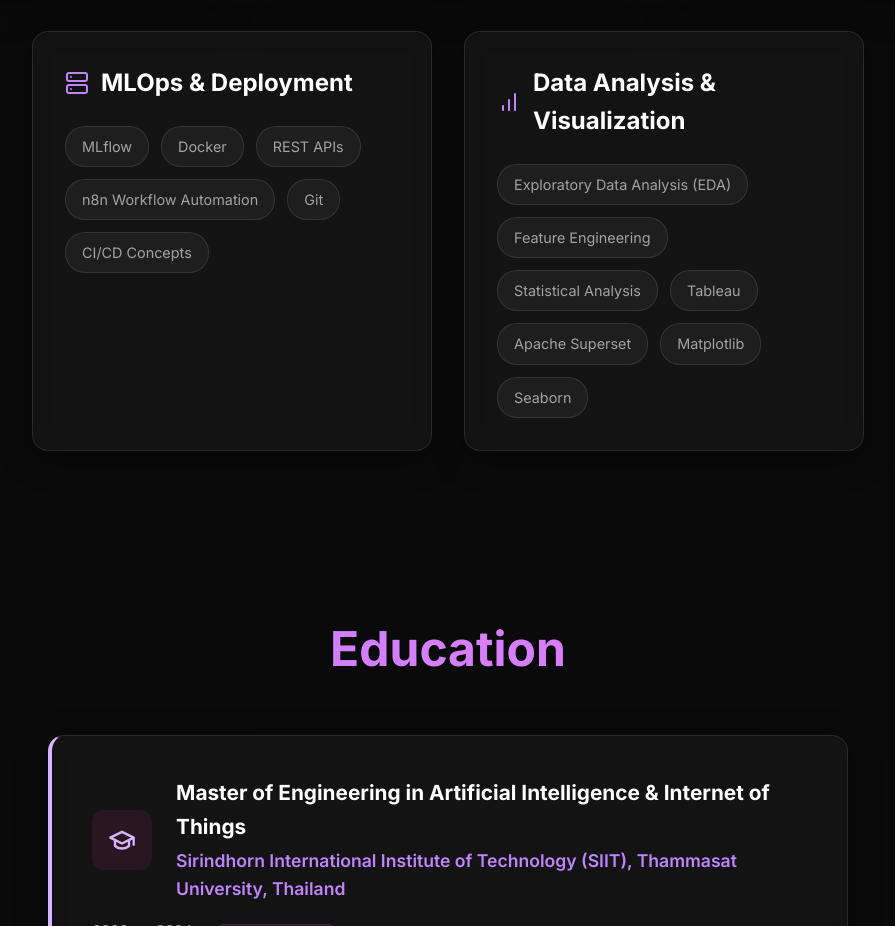
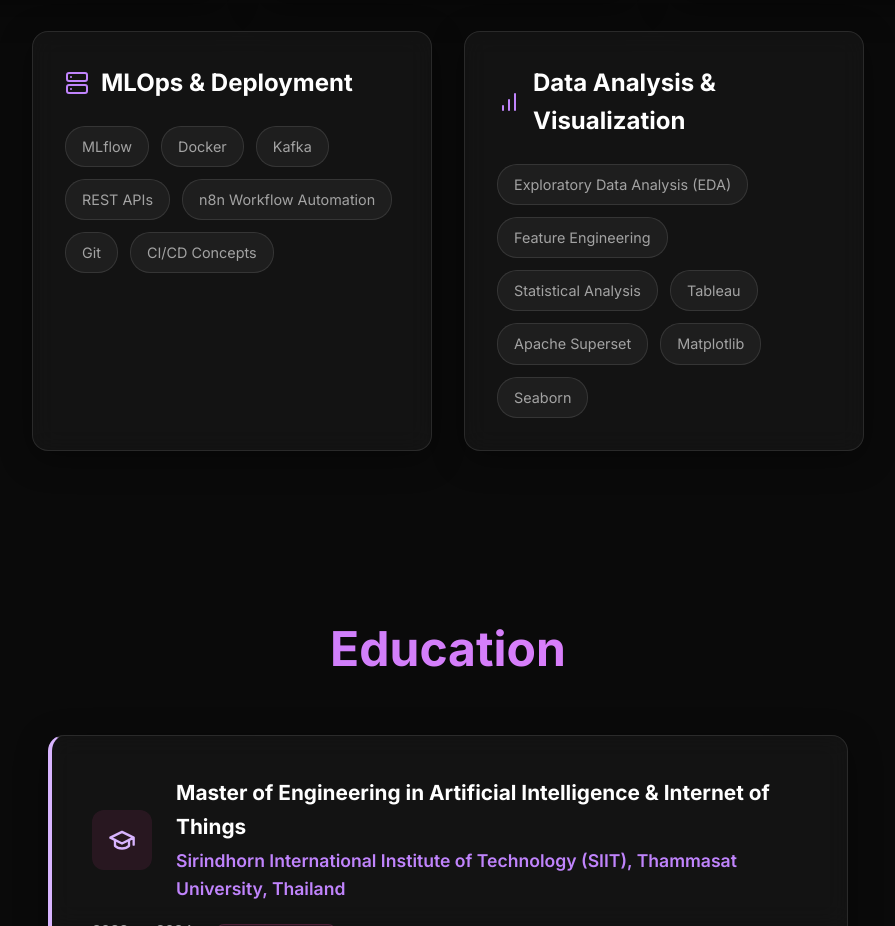
Before and after one commit to Khaing-Zar-Mon/Khaing-Zar-Mon.github.io, a React (Vite) app: page / in a window 1280 px wide. Shown: the part 1547-2473 px from the top of the page, without its empty margins (192-1087 px from the left). Built offline with nearby package versions, Linux system fonts and the light colour scheme.

Commit message:
update technical skills

```diff
--- a/src/components/About.jsx
+++ b/src/components/About.jsx
@@ -70,6 +70,7 @@
           <div className="skill-tags">
             <span>MLflow</span>
             <span>Docker</span>
+            <span>Kafka</span>
             <span>REST APIs</span>
             <span>n8n Workflow Automation</span>
             <span>Git</span>
```
